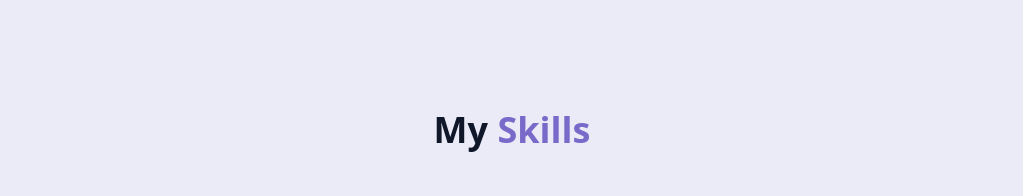
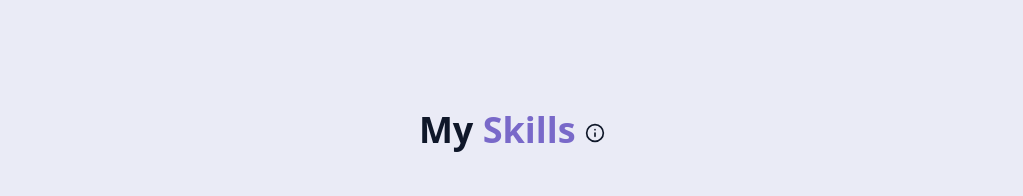
Before and after one commit to Codefficiency/PortfolioRework, a React (Vite) app: page / in a window 1280 px wide. Shown: the part 1500-1696 px from the top of the page, without its empty margins (128-1151 px from the left). Built offline with nearby package versions, Linux system fonts and the light colour scheme.

Commit message:
Tweaked up skills sections to display incoming work

```diff
--- a/src/components/Navbar.jsx
+++ b/src/components/Navbar.jsx
@@ -3,7 +3,7 @@ import { useState, useEffect } from 'react';
 const navItems = [
     { name: 'Home', href: '#hero' },
     { name: 'About', href: '#about' },
-    { name: 'Skills', href: '#soonToCome' },
+    { name: 'Skills', href: '#skills' },
     { name: 'Projects', href: '#projects' },
     { name: 'Contact', href: '#soonToCome' },
 ];
--- a/src/components/ProjectsSection.jsx
+++ b/src/components/ProjectsSection.jsx
@@ -34,7 +34,7 @@ const projects = [
 ];
 export const ProjectsSection = () => {
     return (
-        <section id="projects" classname="py-24 px-4 relative">
+        <section id="projects" className="py-24 px-4 relative">
             <div clasName="container mx-auto max-w-5xl">
                 <h2 className="text-3xl md:text-4xl font-bold mb-4 text-center">
                     {' '}
--- a/src/components/SkillSection.jsx
+++ b/src/components/SkillSection.jsx
@@ -1,5 +1,6 @@
 import { useState } from 'react';
 import { cn } from '@/lib/utils';
+import { Info } from 'lucide-react';
 const skills = [
     // Front End
     { name: 'HTML/CSS', level: 95, category: 'frontend' },
@@ -22,7 +23,7 @@ const skills = [
 const categories = ['all', 'frontend', 'backend', 'tools'];
 export const SkillSection = () => {
     const [activeCategory, setActiveCategory] = useState('all');
-
+    const [showNote, setShowNote] = useState(false);
     const filteredSkills = skills.filter(
         (skill) => activeCategory === 'all' || skill.category === activeCategory
     );
@@ -31,6 +32,24 @@ export const SkillSection = () => {
             <div className="container mx-auto max-w-5xl">
                 <h2 className="text-3xl md:text-4xl font-bold mb-12 text-center">
                     My <span className="text-primary"> Skills </span>
+                    <button
+                        onMouseEnter={() => setShowNote(true)}
+                        onMouseLeave={() => setShowNote(false)}
+                        className="relative"
+                    >
+                        <Info className="w-5 h-5 text-muted-foreground hover:text-primary" />
+                        <div
+                            className={cn(
+                                'absolute left-full -translate-x-1/2 mt-1 w-max bg-card',
+                                'text-sm text-foreground px-3 py-2 rounded-md shadow-lg border z-10 transition-all duration-300',
+                                showNote
+                                    ? 'opacity-100 translate-y-0'
+                                    : 'opacity-0 translate-y-1 pointer-events-none'
+                            )}
+                        >
+                            Note: Skills will be reworked soon!
+                        </div>
+                    </button>
                 </h2>
                 <div className="flex flex-wrap justify-center gap-4 mb-12">
                     {categories.map((category, key) => (
```
